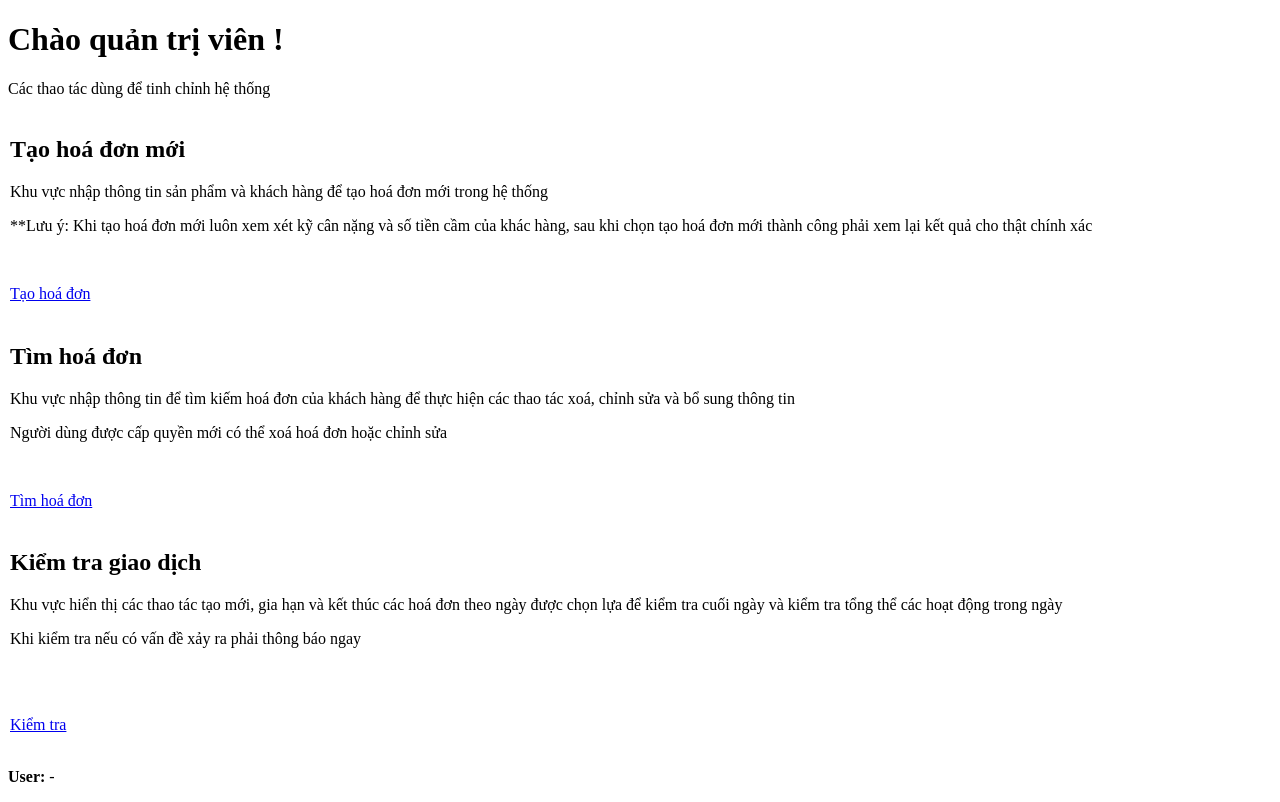
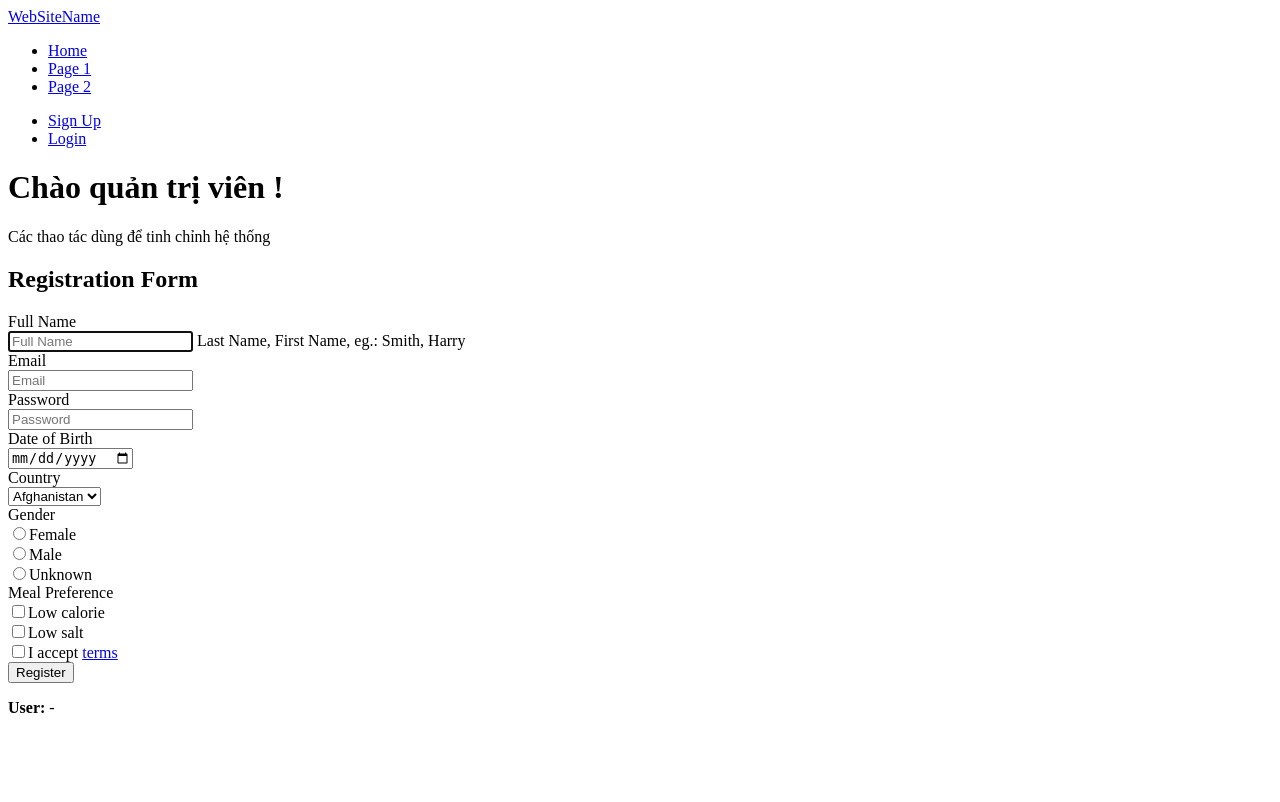
Before and after one commit to Syncmastervn/kimllanyii, a Yii app: the page made by backend/views/site/index.php in a window 1280 px wide. After the commit the page ends 713 px from the top, so only its background shows below. Run offline with PHP 8.4 and a stand-in for Yii, Linux system fonts and the light colour scheme; the template is opened without the code that fills it, so the values that code supplies are empty; some libraries are stand-ins or nearby versions.

Commit message:
New version

```diff
--- a/backend/controllers/DashboardController.php
+++ b/backend/controllers/DashboardController.php
@@ -44,6 +44,7 @@
 
         //$this->segment = Yii::$app->controller->id;
     }
+
 
 
 
--- a/backend/controllers/SiteController.php
+++ b/backend/controllers/SiteController.php
@@ -62,7 +62,7 @@
      */
     public function actionIndex()
     {
-        $this->authority();
+        //$this->authority();
         return $this->render('index');
     }
 
--- a/backend/views/layouts/main.php
+++ b/backend/views/layouts/main.php
@@ -29,15 +29,6 @@
     <title><?= Html::encode($this->title) ?></title>
     <?php $this->head() ?>
     <style>
-    .navbar-default .navbar-collapse, .navbar-default .navbar-form {
-        background-image: linear-gradient(to bottom, #f3f3f3, #ebebeb, #e3e3e3, #dbdbdb, #d3d3d3);
-    }
-    .wrap .navbar .navbar-default{
-        background-image: linear-gradient(to bottom, #f3f3f3, #ebebeb, #e3e3e3, #dbdbdb, #d3d3d3);
-    }
-    .navbar {
-        color: red;
-    }
     </style>
 </head>
 <body>
@@ -46,44 +37,22 @@
      load _partial.php at views/folder, can use '/site/_partial' for more load
      </?= Yii::$app->controller->renderPartial('//_partial'); ?>
 -->
-<div class="wrap">
-    <?php
-    NavBar::begin([
-        'brandLabel' => Yii::$app->name,
-        'brandUrl' => Yii::$app->homeUrl,
-        'options' => [
-            'class' => '',
-        ],
-    ]);
-    $menuItems = [
-        ['label' => 'Home', 'url' => 'http://192.168.1.68/deposite/frontend/web/index.php?r=site/index'],
-        ['label' => 'Login', 'url' => ['/site/login']],
-        ['label' => 'Thao tác',
-                'url' => ['#'],
-                'template' => '<a href="{url}">{label}<i class="fa fa-angle-left pull-right"></i></a>',
-            'items' => [
-                    ['label' => 'Tạo hoá đơn', 'url' => Yii::getAlias('@web').'/index.php?r=dashboard/invoice-create'],
-                    ['label' => 'Tìm hoá đơn', 'url' => Yii::getAlias('@web').'/index.php?r=dashboard/search'],
-                    ['label' => 'Xoá gia hạn', 'url' => Yii::getAlias('@web').'/index.php?r=dashboard/invoice-extend-delete'],
-                    ['label' => 'Báo cáo', 'url' => Yii::getAlias('@web').'/index.php?r=dashboard/chart'],
-                    ['label' => 'Quản lý người dùng', 'url' => Yii::getAlias('@web').'/index.php?r=dashboard/user-manager'],
-                    ['label' => 'Đăng ký', 'url' => Yii::getAlias('@web').'/index.php?r=dashboard/register'],
-                    ['label' => 'Đổi mật khẩu', 'url' => Yii::getAlias('@web').'/index.php?r=dashboard/changepassword'],
-                    ['label' => 'Kiểm tra hoá đơn', 'url' => Yii::getAlias('@web').'/index.php?r=dashboard/check-constantly'],
-                    ['label' => 'Kiểm tra giao dịch', 'url' => Yii::getAlias('@web').'/index.php?r=dashboard/monitor'],
-                    ['label' => 'Hoá đơn đã tạo', 'url' => Yii::getAlias('@web').'/index.php?r=dashboard/invoice-created'],
-                    ['label' => 'Truy xuất hoá đơn đóng', 'url' => Yii::getAlias('@web').'/index.php?r=dashboard/invoice-close-from-date'],
-                    ['label' => 'Logout', 'url' => Yii::getAlias('@web').'/index.php?r=dashboard/logout']
-                ]
-        //['label' => 'Logout', 'url' => ['/site/logout']]
-        ]];
-    echo Nav::widget([
-        'options' => ['class' => 'navbar-nav navbar-right'],
-        'items' => $menuItems,
-    ]);
-    NavBar::end();
-    ?>
-
+<nav class="navbar navbar-inverse">
+  <div class="container-fluid">
+    <div class="navbar-header">
+      <a class="navbar-brand" href="#">WebSiteName</a>
+    </div>
+    <ul class="nav navbar-nav navbar-center">
+      <li class="active"><a href="#">Home</a></li>
+      <li><a href="#">Page 1</a></li>
+      <li><a href="#">Page 2</a></li>
+    </ul>
+    <ul class="nav navbar-nav navbar-right">
+      <li><a href="#"><span class="glyphicon glyphicon-user"></span> Sign Up</a></li>
+      <li><a href="#"><span class="glyphicon glyphicon-log-in"></span> Login</a></li>
+    </ul>
+  </div>
+</nav>
     <div class="container">
         <?= Breadcrumbs::widget([
             'links' => isset($this->params['breadcrumbs']) ? $this->params['breadcrumbs'] : [],
--- a/backend/views/site/index.php
+++ b/backend/views/site/index.php
@@ -19,37 +19,104 @@
     </div>
 
     <div class="body-content">
-
-        <div class="row">
-            <div class="col-lg-4 bg-primary text-white border-line">
-                <h2>Tạo hoá đơn mới </h2>
-
-                <p>
-                    Khu vực nhập thông tin sản phẩm và khách hàng để tạo hoá đơn mới trong hệ thống
-                </p>
-                <p>
-                    **Lưu ý: Khi tạo hoá đơn mới luôn xem xét kỹ cân nặng và số tiền cầm của khác hàng, sau khi chọn tạo hoá đơn mới thành công phải xem lại kết quả cho thật chính xác
-                </p><br>
-
-                <p><a class="btn btn-default" href="http://localhost/deposite/backend/web/index.php?r=dashboard/invoice-create">Tạo hoá đơn</a></p>
+        <div class="container">
+            <div class="form-group col-md-6">
+                <form class="form-horizontal" role="form">
+                    <h2>Registration Form</h2>
+                    <div class="form-group">
+                        <label for="firstName" class="col-sm-3 control-label">Full Name</label>
+                        <div class="col-sm-9">
+                            <input type="text" id="firstName" placeholder="Full Name" class="form-control" autofocus>
+                            <span class="help-block">Last Name, First Name, eg.: Smith, Harry</span>
+                        </div>
+                    </div>
+                    <div class="form-group">
+                        <label for="email" class="col-sm-3 control-label">Email</label>
+                        <div class="col-sm-9">
+                            <input type="email" id="email" placeholder="Email" class="form-control">
+                        </div>
+                    </div>
+                    <div class="form-group">
+                        <label for="password" class="col-sm-3 control-label">Password</label>
+                        <div class="col-sm-9">
+                            <input type="password" id="password" placeholder="Password" class="form-control">
+                        </div>
+                    </div>
+                    <div class="form-group">
+                        <label for="birthDate" class="col-sm-3 control-label">Date of Birth</label>
+                        <div class="col-sm-9">
+                            <input type="date" id="birthDate" class="form-control">
+                        </div>
+                    </div>
+                    <div class="form-group">
+                        <label for="country" class="col-sm-3 control-label">Country</label>
+                        <div class="col-sm-9">
+                            <select id="country" class="form-control">
+                                <option>Afghanistan</option>
+                                <option>Bahamas</option>
+                                <option>Cambodia</option>
+                                <option>Denmark</option>
+                                <option>Ecuador</option>
+                                <option>Fiji</option>
+                                <option>Gabon</option>
+                                <option>Haiti</option>
+                            </select>
+                        </div>
+                    </div> <!-- /.form-group -->
+                    <div class="form-group">
+                        <label class="control-label col-sm-3">Gender</label>
+                        <div class="col-sm-6">
+                            <div class="row">
+                                <div class="col-sm-4">
+                                    <label class="radio-inline">
+                                        <input type="radio" id="femaleRadio" value="Female">Female
+                                    </label>
+                                </div>
+                                <div class="col-sm-4">
+                                    <label class="radio-inline">
+                                        <input type="radio" id="maleRadio" value="Male">Male
+                                    </label>
+                                </div>
+                                <div class="col-sm-4">
+                                    <label class="radio-inline">
+                                        <input type="radio" id="uncknownRadio" value="Unknown">Unknown
+                                    </label>
+                                </div>
+                            </div>
+                        </div>
+                    </div> <!-- /.form-group -->
+                    <div class="form-group">
+                        <label class="control-label col-sm-3">Meal Preference</label>
+                        <div class="col-sm-9">
+                            <div class="checkbox">
+                                <label>
+                                    <input type="checkbox" id="calorieCheckbox" value="Low calorie">Low calorie
+                                </label>
+                            </div>
+                            <div class="checkbox">
+                                <label>
+                                    <input type="checkbox" id="saltCheckbox" value="Low salt">Low salt
+                                </label>
+                            </div>
+                        </div>
+                    </div> <!-- /.form-group -->
+                    <div class="form-group">
+                        <div class="col-sm-9 col-sm-offset-3">
+                            <div class="checkbox">
+                                <label>
+                                    <input type="checkbox">I accept <a href="#">terms</a>
+                                </label>
+                            </div>
+                        </div>
+                    </div> <!-- /.form-group -->
+                    <div class="form-group">
+                        <div class="col-sm-9 col-sm-offset-3">
+                            <button type="submit" class="btn btn-primary btn-block">Register</button>
+                        </div>
+                    </div>
+                </form> <!-- /form -->
             </div>
-            <div class="col-lg-4 bg-success text-dark border-line">
-                <h2>Tìm hoá đơn</h2>
-
-                <p>Khu vực nhập thông tin để tìm kiếm hoá đơn của khách hàng để thực hiện các thao tác xoá, chỉnh sửa và bổ sung thông tin</p>
-                <p>Người dùng được cấp quyền mới có thể xoá hoá đơn hoặc chỉnh sửa</p>
-                <br>
-                <p><a class="btn btn-default" href="http://localhost/deposite/backend/web/index.php?r=dashboard/search">Tìm hoá đơn</a></p>
-            </div>
-            <div class="col-lg-4 bg-info text-white border-line">
-                <h2>Kiểm tra giao dịch</h2>
-
-                <p>Khu vực hiển thị các thao tác tạo mới, gia hạn và kết thúc các hoá đơn theo ngày được chọn lựa để kiểm tra cuối ngày và kiểm tra tổng thể các hoạt động trong ngày</p>
-                <p>Khi kiểm tra nếu có vấn đề xảy ra phải thông báo ngay </p>
-                <br><br>
-                <p><a class="btn btn-default" href="http://localhost/deposite/backend/web/index.php?r=dashboard/monitor">Kiểm tra</a></p>
-            </div>
-        </div>
-
+            <div class="form-group col-md-6"></div>
+        </div> <!-- ./container -->
     </div>
 </div>
--- a/frontend/views/layouts/main.php
+++ b/frontend/views/layouts/main.php
@@ -60,7 +60,7 @@
     </div>
 
     <footer class="footer">
-        This is footer
+
     </footer>
 
 <?php $this->endBody() ?>
```
Also changed, not shown: frontend/views/site/index.php (+8 -10 lines), frontend/web/imgs/shop/product-1-1-D.jpg (added).
